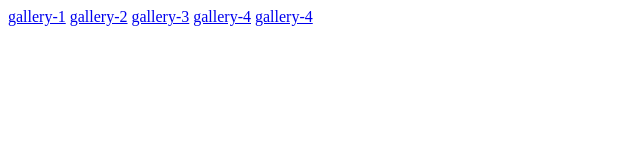
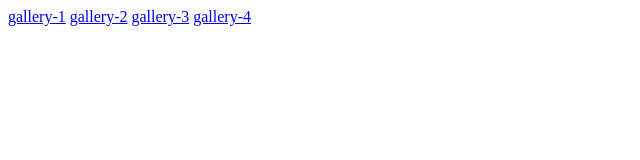
Before and after one commit to veresmar/gallery-notion, a plain HTML site: page index.html in a window 1280 px wide. Shown: the full height of the page, 0-640 px from the left. Drawn offline with Linux system fonts and the light colour scheme.

Commit message:
delete unused link

```diff
--- a/index.html
+++ b/index.html
@@ -10,6 +10,6 @@
   <a href="gallery-2.html">gallery-2</a>
   <a href="gallery-3.html">gallery-3</a>
   <a href="gallery-4.html">gallery-4</a>
-  <a href="gallery-5.html">gallery-4</a>
+
 </body>
 </html>
```
